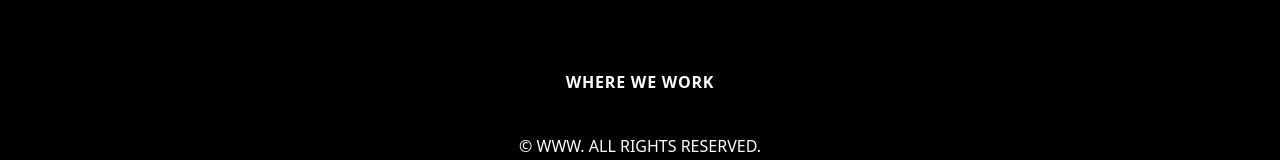
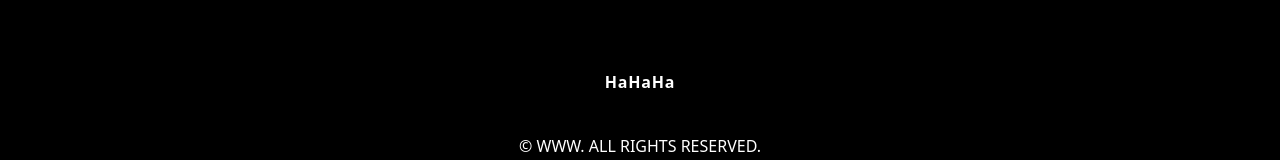
Before and after one commit to Limseongjoon/portfolio, a Next.js app: page / in a window 1280 px wide. Shown: the part 421-581 px from the top of the page. Built offline with nearby package versions, Linux system fonts and the light colour scheme.

Commit message:
[feat]checking

```diff
--- a/pages/index.tsx
+++ b/pages/index.tsx
@@ -10,7 +10,7 @@ const Page = () => {
       <div className="h-16 lg:h-24"></div>
       <div className="w-full h-[120px] lg:h-[240px] flex flex-col items-center justify-center gap-4 lg:gap-10 bg-black text-white text-center">
         <div className="w-full text-base lg:text-10xl font-bold tracking-wider">
-          WHERE WE WORK
+          HaHaHa
         </div>
         <div className="text-6xs lg:text-base font-regular">
           © WWW. ALL RIGHTS RESERVED.
```
